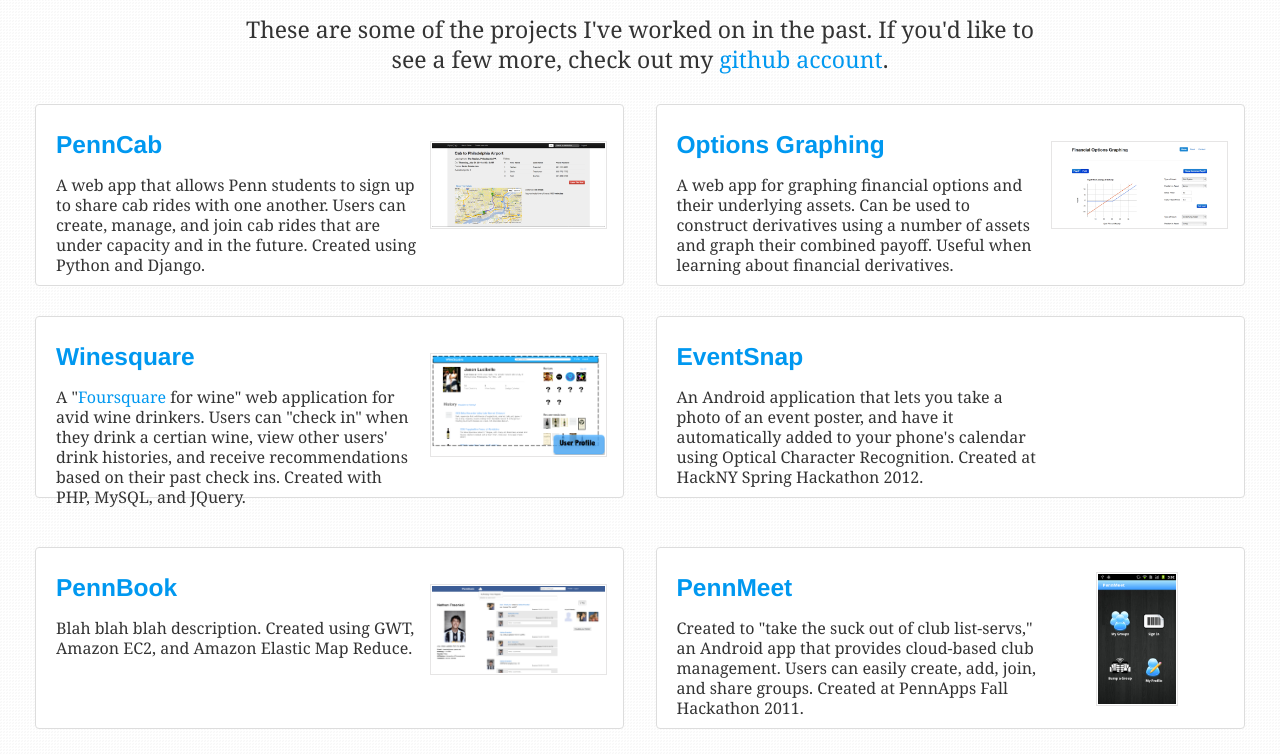
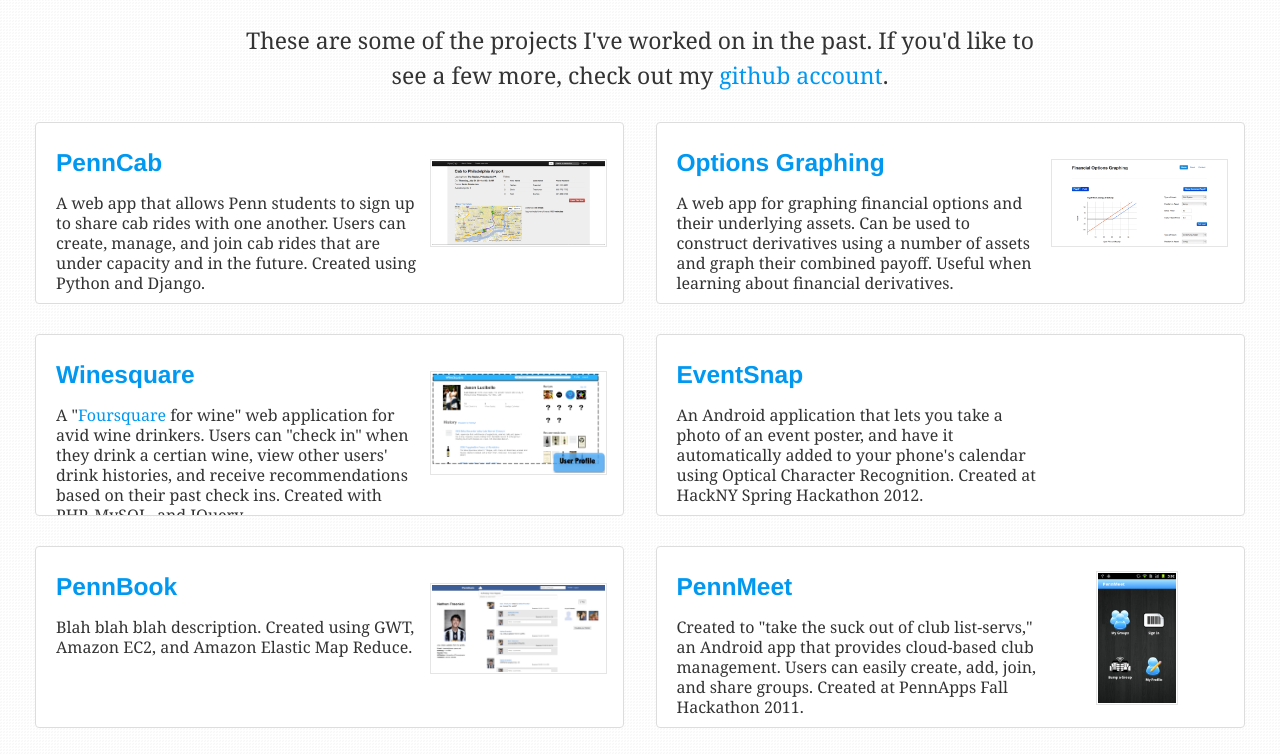
Before and after one commit to borist/borist.github.io, a plain HTML site: page index.html in a window 1280 px wide. Shown: the part 553-1308 px from the top of the page. Drawn offline with Linux system fonts and the light colour scheme.

Commit message:
fixed line-width in lead divs

```diff
--- a/css/main.css
+++ b/css/main.css
@@ -77,6 +77,7 @@ p {
 
 .lead {
 	font-size: 23px;
+	line-height: 1.5;
 }
 
 .lead h1 {
@@ -194,6 +195,7 @@ body {
 	-moz-border-radius: 4px;
 	border-radius: 4px;
 	height: 160px;
+	overflow: hidden;
 }
 
 
```
